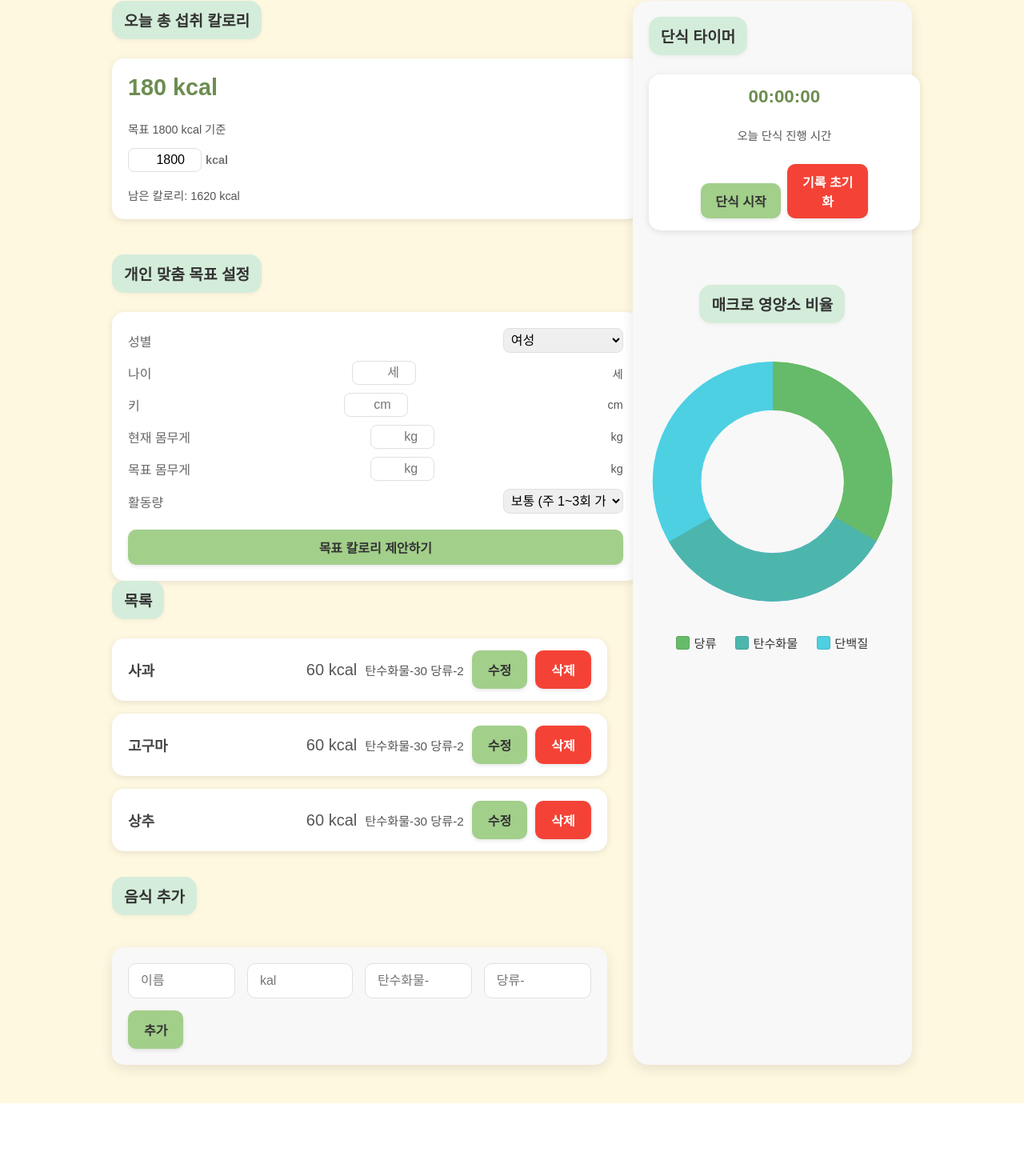
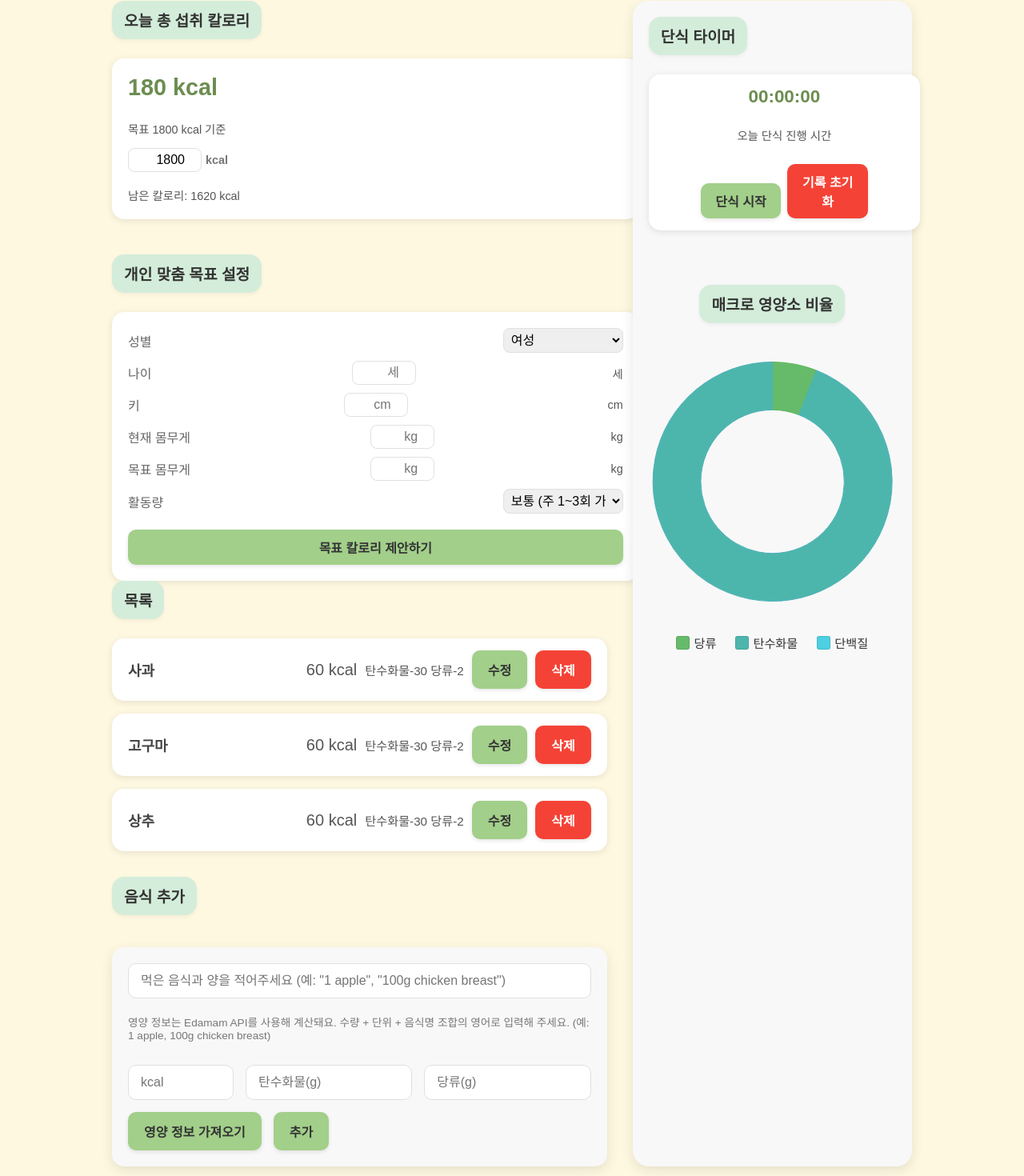
Before and after one commit to dPddddfe/CalLog, a React (Create React App) app: page / in a window 1280 px wide. Shown: the part 117-1587 px from the top of the page at 80% size. Before the commit the page ends 1496 px from the top, so only its background shows below. Built offline with nearby package versions, Linux system fonts and the light colour scheme.

Commit message:
connect Edamam API

```diff
--- a/src/App.js
+++ b/src/App.js
@@ -6,7 +6,10 @@ import MonthlyCalendarPage from './pages/MonthlyCalendarPage';
 import CalorieManagementPage from './pages/CalorieManagement';
 
 import './App.css';
+import { fetchNutritionFromEdamam } from './api/edamam';
 
+console.log("EDAMAM ID:", process.env.REACT_APP_EDAMAM_ID);
+console.log("EDAMAM KEY:", process.env.REACT_APP_EDAMAM_KEY);
 // Chart.js 모듈 등록
 ChartJS.register(ArcElement, Tooltip, Legend);
 
@@ -66,11 +69,32 @@ const Header = ({ currentPage, setCurrentPage }) => {
 
 // --- 도넛 차트 컴포넌트 ---
 const MacroDoughnutChart = ({ meals }) => {
+  // 1) 안전하게 기본값 처리
+  const safeMeals = Array.isArray(meals) ? meals : [];
+
+  // 2) 각 영양소 합계 계산 (현재는 carbs, sugar만 있으니까 단백질은 0으로)
+  const totalSugar = safeMeals.reduce((sum, meal) => sum + (meal.sugar || 0), 0);
+  const totalCarbs = safeMeals.reduce((sum, meal) => sum + (meal.carbs || 0), 0);
+  const totalProtein = safeMeals.reduce((sum, meal) => sum + (meal.protein || 0), 0); // 나중에 protein 필드 추가할 때 사용
+
+  // 3) 비율 계산을 위해 총합 구하기
+  const total = totalSugar + totalCarbs + totalProtein;
+
+  // 4) 차트에 넣을 데이터 (총합이 0이면 0,0,0)
+  const chartValues =
+    total > 0
+      ? [
+          Math.round((totalSugar / total) * 100),
+          Math.round((totalCarbs / total) * 100),
+          Math.round((totalProtein / total) * 100),
+        ]
+      : [0, 0, 0];
+
   const data = {
     labels: ['당류', '탄수화물', '단백질'],
     datasets: [
       {
-        data: [30, 30, 30], // 이미지에 표시된 30, 30, 30 비율에 맞춤
+        data: chartValues,
         backgroundColor: [
           '#66BB6A', // 연두색 계열 (당류)
           '#4DB6AC', // 청록색 계열 (탄수화물)
@@ -90,7 +114,7 @@ const MacroDoughnutChart = ({ meals }) => {
       legend: { display: false },
       tooltip: {
         callbacks: {
-          label: function(context) {
+          label: function (context) {
             return `${context.label}: ${context.parsed}%`;
           }
         }
@@ -222,12 +246,17 @@ const handleEditSave = () => {
 };
 
   const [meals, setMeals] = useState(initialMeals);
-  const [newMeal, setNewMeal] = useState({ name: '', calories: '', carbs: '', sugar: '' });
+  const [newMeal, setNewMeal] = useState({ name: '', calories: '', carbs: '', sugar: '', protein: '' });
+  // 🔹 Edamam API 호출 중인지 표시하는 플래그
+  const [isFetchingNutrition, setIsFetchingNutrition] = useState(false);
   const nextId = useRef(initialMeals.length + 1);
   const [goalCalories, setGoalCalories] = useState(() => {
     const saved = localStorage.getItem('goalCalories');
     return saved ? Number(saved) : 1800; // 저장된 값 또는 기본값 1800
   });
+
+
+
 
   // 키/몸무게/활동량 상태
   const [height, setHeight] = useState('');        // cm
@@ -317,12 +346,43 @@ const handleEditSave = () => {
           calories: parseInt(newMeal.calories),
           carbs: parseInt(newMeal.carbs || 0),
           sugar: parseInt(newMeal.sugar || 0),
+          protein: parseInt(newMeal.protein || 0),
         },
       ]);
       setNewMeal({ name: '', calories: '', carbs: '', sugar: '' });
     }
   };
 
+    // Edamam에서 영양 정보 가져오기
+    const handleFetchNutrition = async () => {
+      if (!newMeal.name || !newMeal.name.trim()) {
+        alert('먼저 음식 이름을 입력해 주세요!\n예: "1 apple", "100g chicken"');
+        return;
+      }
+
+      try {
+        setIsFetchingNutrition(true);
+
+        // newMeal.name → Edamam API로 요청
+        const result = await fetchNutritionFromEdamam(newMeal.name);
+        console.log("[App] Edamam result:", result);
+        // result = { calories, carbs, sugar, protein }
+
+        // newMeal 상태에 응답 값 채워넣기
+        setNewMeal((prev) => ({
+          ...prev,
+          calories: result.calories,
+          carbs: result.carbs,
+          sugar: result.sugar,
+          protein: result.protein,
+        }));
+      } catch (error) {
+        console.error(error);
+        alert('영양 정보를 가져오지 못했어요. 이름/단위 표현을 한 번만 더 확인해 주세요.');
+      } finally {
+        setIsFetchingNutrition(false);
+      }
+    };
 
 
   return (
@@ -532,35 +592,49 @@ const handleEditSave = () => {
           <input
             type="text"
             name="name"
-            placeholder="이름"
+            placeholder='먹은 음식과 양을 적어주세요 (예: "1 apple", "100g chicken breast")'
             value={newMeal.name}
             onChange={handleInputChange}
             className="add-input"
           />
+          <p style={{ fontSize: '0.85rem', color: '#777', marginTop: '4px' }}>
+            영양 정보는 Edamam API를 사용해 계산돼요. 수량 + 단위 + 음식명 조합의
+            영어로 입력해 주세요. (예: 1 apple, 100g chicken breast)
+          </p>
           <input
             type="number"
             name="calories"
-            placeholder="kal"
+            placeholder="kcal"
             value={newMeal.calories}
-            onChange={handleInputChange}
+            readOnly
             className="add-input small-input"
           />
           <input
             type="number"
             name="carbs"
-            placeholder="탄수화물-"
+            placeholder="탄수화물(g)"
             value={newMeal.carbs}
-            onChange={handleInputChange}
+            readOnly
             className="add-input"
           />
           <input
             type="number"
             name="sugar"
-            placeholder="당류-"
+            placeholder="당류(g)"
             value={newMeal.sugar}
-            onChange={handleInputChange}
+            readOnly
             className="add-input"
           />
+          {/* 🔹 Edamam API 호출 버튼 */}
+          <button
+            type="button"
+            onClick={handleFetchNutrition}
+            className="add-button"
+            disabled={isFetchingNutrition}
+          >
+            {isFetchingNutrition ? '불러오는 중...' : '영양 정보 가져오기'}
+          </button>
+
           <button onClick={handleAddMeal} className="add-button">
             추가
           </button>
--- /dev/null
+++ b/src/api/edamam.js
@@ -0,0 +1,77 @@
+// .env 에서 ID / KEY 읽어오기
+const APP_ID = process.env.REACT_APP_EDAMAM_ID;
+const APP_KEY = process.env.REACT_APP_EDAMAM_KEY;
+
+// 간단한 방어 로직: env가 비어 있으면 바로 에러를 던져서 눈에 띄게 하기
+function ensureEnv() {
+  if (!APP_ID || !APP_KEY) {
+    throw new Error(
+      'Edamam API 환경변수(REACT_APP_EDAMAM_ID / REACT_APP_EDAMAM_KEY)가 설정되지 않았습니다.'
+    );
+  }
+}
+
+/**
+ * Edamam Nutrition Data API를 호출해서
+ *  - 칼로리
+ *  - 탄수화물(g)
+ *  - 당류(g)
+ *  - 단백질(g)
+ * 을 가져오는 함수.
+ *
+ * @param {string} foodName 사용자가 입력한 음식 이름 (예: "1 apple", "200g rice")
+ * @returns {Promise<{ calories: number, carbs: number, sugar: number, protein: number }>}
+ */
+export async function fetchNutritionFromEdamam(foodName) {
+  ensureEnv();
+  console.log("[Edamam] 요청 foodName:", foodName);
+
+  if (!foodName || !foodName.trim()) {
+    throw new Error('foodName(음식 이름)이 비어 있습니다.');
+  }
+
+  // Edamam Nutrition Data API 엔드포인트
+  // 문서: https://api.edamam.com/api/nutrition-data
+  const baseUrl = 'https://api.edamam.com/api/nutrition-data';
+
+  // ingr 파라미터에 음식 설명을 그대로 넣는다.
+  // 예: "1 apple", "100g chicken breast" 등
+  const params = new URLSearchParams({
+    app_id: APP_ID,
+    app_key: APP_KEY,
+    ingr: foodName.trim(),
+  });
+
+  const url = `${baseUrl}?${params.toString()}`;
+
+  // 실제 HTTP 요청
+  const res = await fetch(url);
+  console.log("[Edamam] 요청 URL:", url);
+
+  if (!res.ok) {
+    throw new Error(`Edamam API 요청 실패 (status: ${res.status})`);
+  }
+
+  const data = await res.json();
+  console.log("[Edamam] 응답 data:", data);
+
+  // Edamam 응답 구조에서 필요한 값 꺼내기
+  // 단위는 kcal, g 기준
+  const calories = Math.round(data.calories || 0);
+
+  // totalNutrients 객체 안에 각 영양소가 들어 있음
+  const nutrients = data.totalNutrients || {};
+
+  const carbs   = nutrients.CHOCDF ? Math.round(nutrients.CHOCDF.quantity || 0) : 0;
+const sugar   = nutrients.SUGAR  ? Math.round(nutrients.SUGAR.quantity  || 0) : 0;
+const protein = nutrients.PROCNT ? Math.round(nutrients.PROCNT.quantity || 0) : 0;
+
+console.log("[Edamam] 파싱된 값:",
+  "calories:", calories,
+  "carbs:", carbs,
+  "sugar:", sugar,
+  "protein:", protein
+);
+
+return { calories, carbs, sugar, protein };
+}
```
Also changed, not shown: 1 other file (tests, documents, lock files or other folders).
